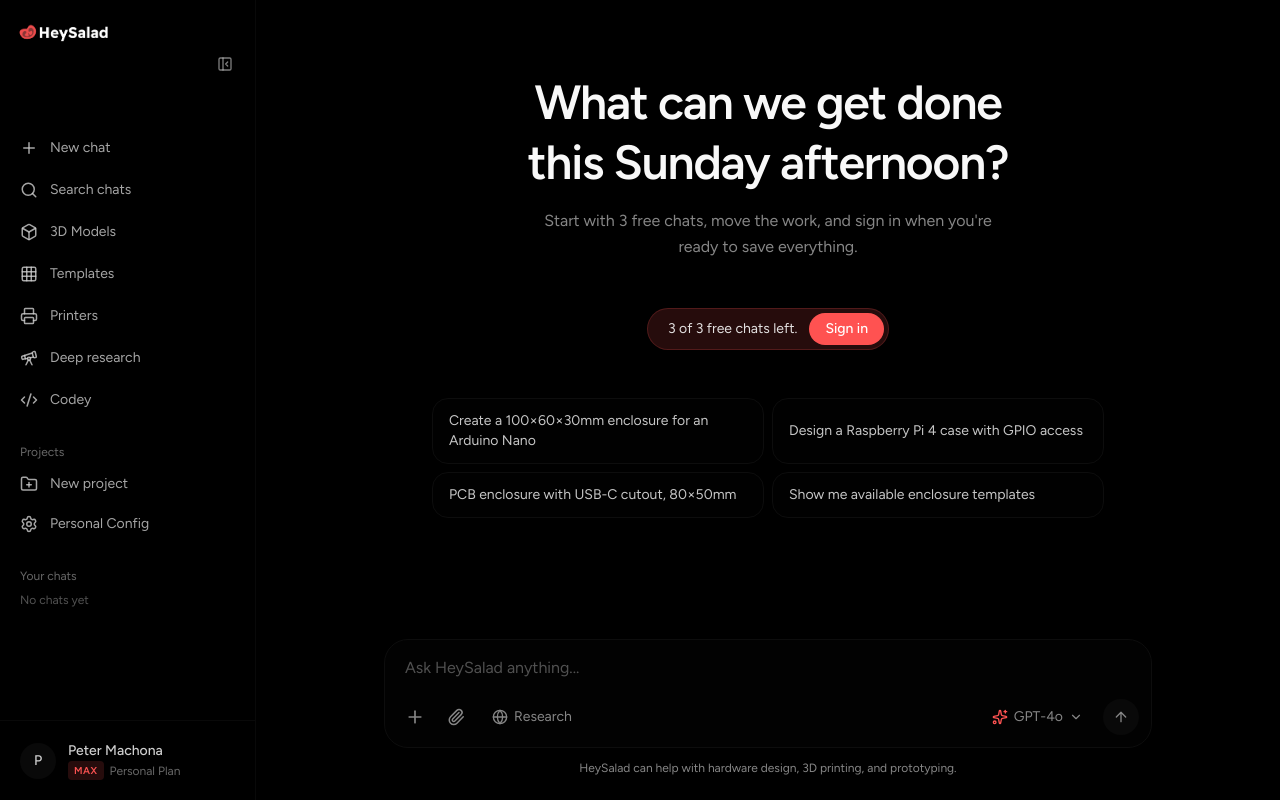
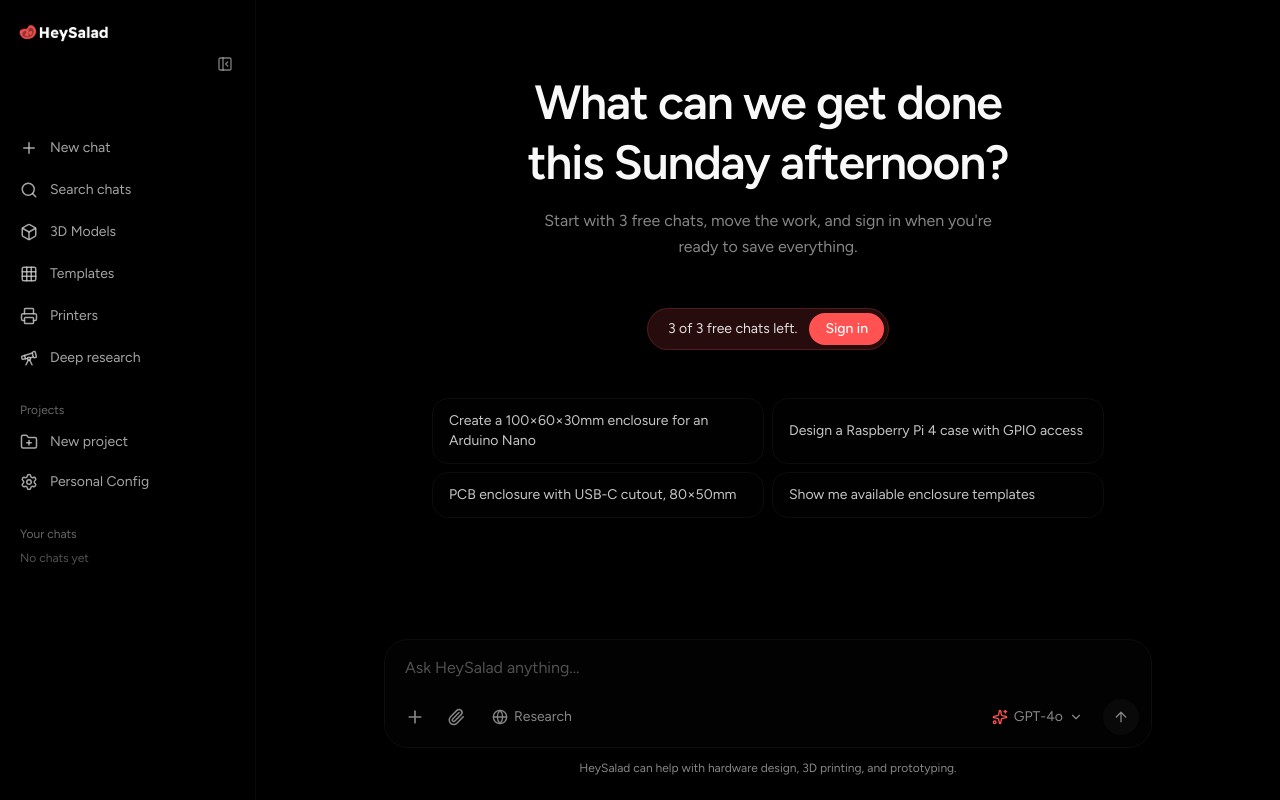
Before and after one commit to Hey-Salad/Sally3D, a Next.js app: page / in a window 1280 px wide. Built offline with nearby package versions, Linux system fonts and the light colour scheme.

Commit message:
feat: clean up sidebar and remove user profile footer\n\nSidebar updates and remove unused imports and user profile.

```diff
--- a/components/heysalad/sidebar.tsx
+++ b/components/heysalad/sidebar.tsx
@@ -7,10 +7,8 @@ import { LauncherIcon } from './launcher-icon';
 import {
   Plus,
   Search,
-  Image as ImageIcon,
   Grid3x3,
   Telescope,
-  Code2,
   FolderPlus,
   Settings,
   PanelLeftClose,
@@ -23,7 +21,6 @@ interface SidebarProps {
   onNewChat?: () => void;
   activeChatId?: string;
   chats?: Array<{ id: string; title: string }>;
-  user?: { name: string; plan: string; avatar?: string };
 }
 
 const navItems = [
@@ -33,33 +30,46 @@ const navItems = [
   { id: 'templates', label: 'Templates', icon: Grid3x3 },
   { id: 'printers', label: 'Printers', icon: Printer },
   { id: 'research', label: 'Deep research', icon: Telescope },
-  { id: 'codey', label: 'Codey', icon: Code2 },
 ];
 
 export function Sidebar({
   onNewChat,
   activeChatId,
   chats = [],
-  user = { name: 'Peter Machona', plan: 'MAX Personal Plan' }
 }: SidebarProps) {
   const [collapsed, setCollapsed] = useState(false);
 
   if (collapsed) {
     return (
-      <aside className="w-14 h-screen bg-sidebar border-r border-sidebar-border flex flex-col items-center py-4 gap-3 flex-shrink-0">
+      <aside className="w-14 h-screen bg-sidebar border-r border-sidebar-border flex flex-col items-center py-4 gap-2 flex-shrink-0">
         <button
           onClick={() => setCollapsed(false)}
-          className="rounded-lg hover:opacity-80 transition-opacity"
+          className="rounded-lg hover:opacity-80 transition-opacity mb-2"
           aria-label="Expand sidebar"
         >
           <LauncherIcon size={36} />
         </button>
+        {navItems.map((item) => {
+          const Icon = item.icon;
+          return (
+            <button
+              key={item.id}
+              onClick={item.id === 'new' ? onNewChat : undefined}
+              className="p-2 rounded-lg hover:bg-sidebar-accent transition-colors text-sidebar-foreground/80 hover:text-sidebar-foreground"
+              aria-label={item.label}
+              title={item.label}
+            >
+              <Icon className="w-5 h-5" />
+            </button>
+          );
+        })}
+        <div className="flex-1" />
         <button
-          onClick={onNewChat}
-          className="p-2 rounded-lg hover:bg-sidebar-accent transition-colors text-sidebar-foreground"
-          aria-label="New chat"
+          className="p-2 rounded-lg hover:bg-sidebar-accent transition-colors text-sidebar-foreground/80 hover:text-sidebar-foreground"
+          aria-label="Personal Config"
+          title="Personal Config"
         >
-          <Plus className="w-5 h-5" />
+          <Settings className="w-5 h-5" />
         </button>
       </aside>
     );
@@ -115,7 +125,7 @@ export function Sidebar({
       </div>
 
       {/* Chat history */}
-      <div className="flex-1 min-h-0 overflow-y-auto px-2 mt-6">
+      <div className="flex-1 min-h-0 overflow-y-auto px-2 mt-6 pb-4">
         <h3 className="px-3 text-xs text-sidebar-foreground/50 mb-2">Your chats</h3>
         {chats.length === 0 ? (
           <p className="px-3 text-xs text-sidebar-foreground/40">No chats yet</p>
@@ -138,35 +148,6 @@ export function Sidebar({
           </div>
         )}
       </div>
-
-      {/* User profile */}
-      <div className="flex-shrink-0 p-3 border-t border-sidebar-border">
-        <div className="flex items-center gap-3 px-2 py-2">
-          <div className="w-9 h-9 rounded-full bg-secondary flex items-center justify-center flex-shrink-0 overflow-hidden">
-            {user.avatar ? (
-              // eslint-disable-next-line @next/next/no-img-element
-              <img src={user.avatar} alt={user.name} className="w-full h-full object-cover" />
-            ) : (
-              <span className="text-sm font-medium text-sidebar-foreground">
-                {user.name.charAt(0)}
-              </span>
-            )}
-          </div>
-          <div className="flex-1 min-w-0">
-            <p className="text-sm font-medium text-sidebar-foreground truncate">
-              {user.name}
-            </p>
-            <div className="flex items-center gap-1.5">
-              <span className="text-[10px] font-semibold tracking-wider text-coral bg-coral-glow px-1.5 py-0.5 rounded">
-                MAX
-              </span>
-              <span className="text-xs text-sidebar-foreground/50 truncate">
-                Personal Plan
-              </span>
-            </div>
-          </div>
-        </div>
-      </div>
     </aside>
   );
 }
```
